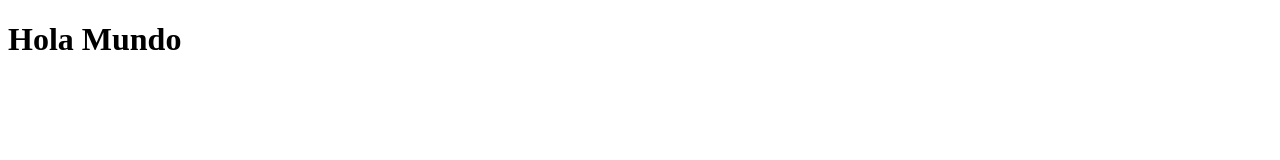
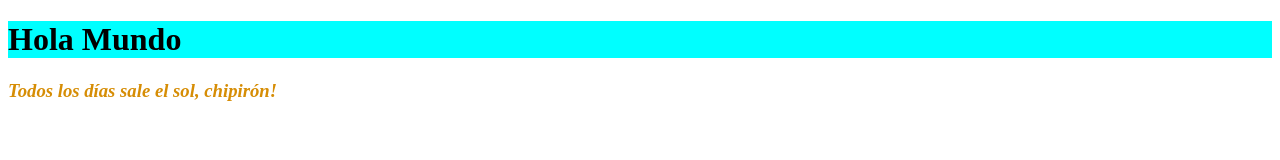
Before and after one commit to DanaeXY/Curso_Web_Remoto, a website: page Modulo_2/UD01_2/static/index.html in a window 1280 px wide. Drawn offline with Linux system fonts and the light colour scheme.

Commit message:
"probando 100%"

```diff
--- a/Modulo_2/UD01_2/static/index.html
+++ b/Modulo_2/UD01_2/static/index.html
@@ -3,11 +3,15 @@
 <head>
     <meta charset="UTF-8">
     <meta name="viewport" content="width=device-width, initial-scale=1.0">
+    <link rel="stylesheet" href="./style.css">
     <title>Document</title>
 </head>
 <body>
 
     <h1>Hola Mundo</h1>
 
+    <h3 id="app"></h3>
+
+    <script src="./masElementos.js"></script>
 </body>
 </html>
--- /dev/null
+++ b/Modulo_2/UD01_2/static/masElementos.js
@@ -0,0 +1,7 @@
+let app = document.getElementById("app");
+
+let elementoDiv = document.createElement("div");
+
+elementoDiv.innerHTML = "Todos los días sale el sol, chipirón!";
+
+app.appendChild(elementoDiv);
--- /dev/null
+++ b/Modulo_2/UD01_2/static/style.css
@@ -0,0 +1,8 @@
+h1{
+    background-color: aqua;
+}
+
+h3{
+    color: rgb(214, 141, 5);
+    font-style: oblique;
+}
```
